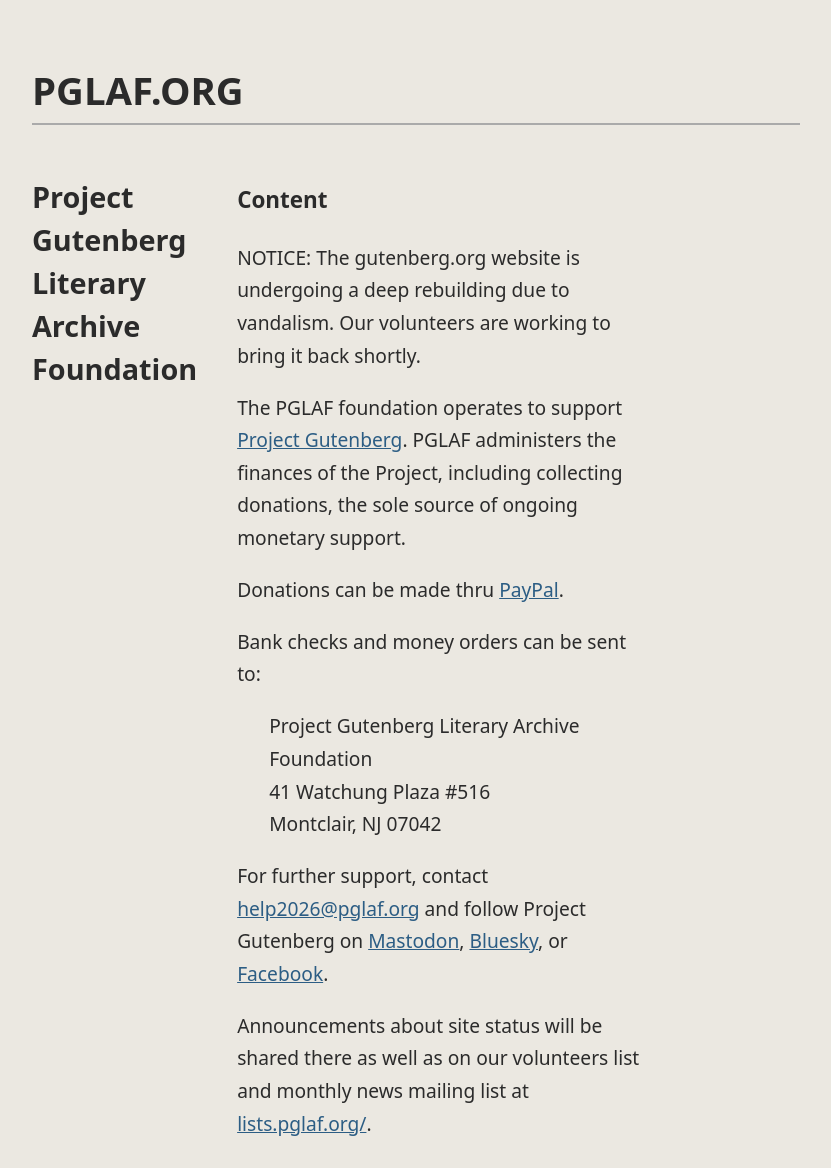
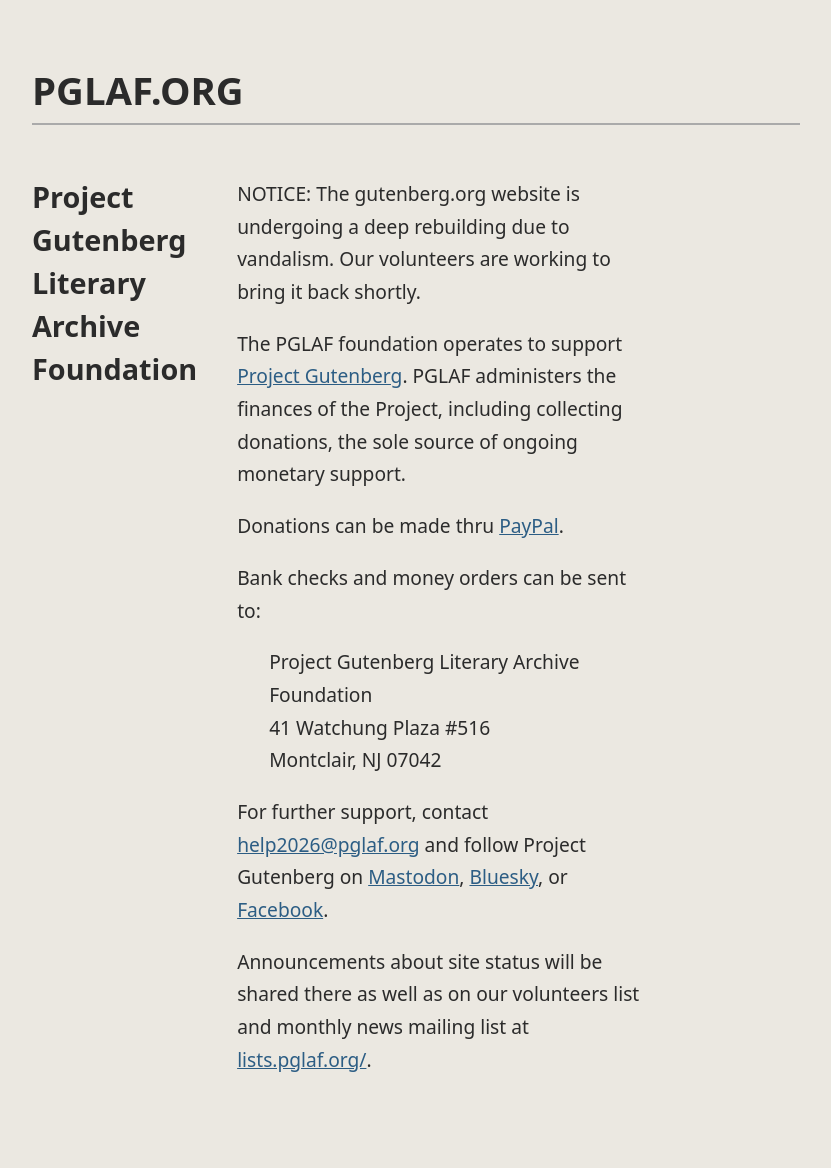
Before and after one commit to Rossolson/pglaf, a Jekyll site: the page built from index.md, in a window 1280 px wide. Shown: the whole page, without its empty margins (224-1055 px from the left). Built offline with Jekyll 4.4.1, drawn with Linux system fonts in a browser that asks for light colours; after the commit the page ends 1104 px from its top, so only the background shows below that.

Commit message:
Conditionally display page title in default layout

```diff
--- a/_layouts/default.html
+++ b/_layouts/default.html
@@ -10,7 +10,9 @@
   <h1>{{ site.short_name }}</h1>
   <h2>{{ site.title | replace: ' ', ' <br>' }}</h2>
   <div class="content">
-    <h3>{{ page.title | default: 'Content' }}</h3>
+    {% if page.title %}
+    <h3>{{ page.title }}</h3>
+    {% endif %}
     {{ content }}
   </div>
 </body>
```
